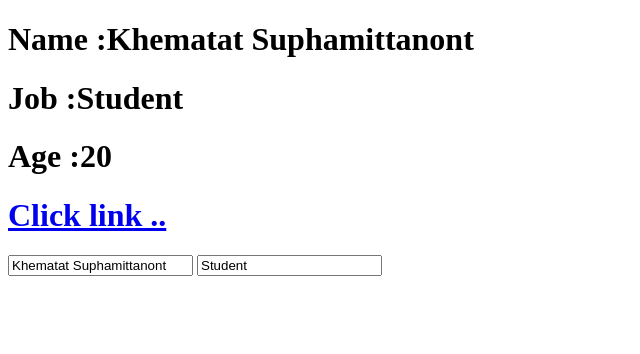
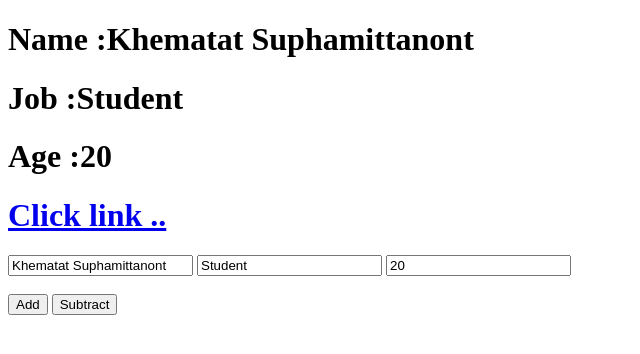
Before and after one commit to TarKz06/Vue-Basic-CDN, a plain HTML site: page index.htm in a window 1280 px wide. Shown: the whole page, without its empty margins (0-640 px from the left). Drawn offline with nearby package versions, Linux system fonts and the light colour scheme.

Commit message:
Event Handler

```diff
--- a/app.js
+++ b/app.js
@@ -13,6 +13,14 @@ new Vue({
         },
         setName:function(n){
             return this.name = n
+        },
+        addAge:function(){
+            this.age++;
+            console.logl(this.age)
+        },
+        subtractAge:function(){
+            this.age--;
+            console.logl(this.age)
         }
     }
 })
--- a/index.htm
+++ b/index.htm
@@ -12,11 +12,15 @@
       <h1>Name :{{name}}</h1>
       <h1>Job :{{job}}</h1>
       <h1>Age :{{age}}</h1>
-    <h1><a v-bind:href="website">Click link ..</a></h1>
-    <input type="text" v-bind:value="name">
-    <input type="text" v-bind:value="job">
+      <h1><a v-bind:href="website">Click link ..</a></h1>
+      <input type="text" v-bind:value="name" />
+      <input type="text" v-bind:value="job" />
+      <input type="text" v-bind:value="age" />
+      <br>
+      <br>
+      <button type="button" v-on:click="addAge()" >Add</button>
 
-
+      <button type="button" v-on:click="subtractAge()">Subtract</button>
     </div>
     <script src="app.js"></script>
   </body>
```
